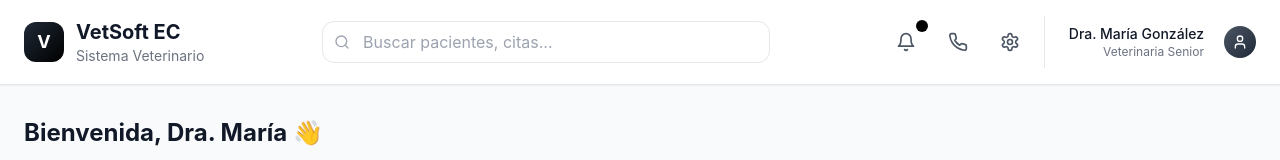
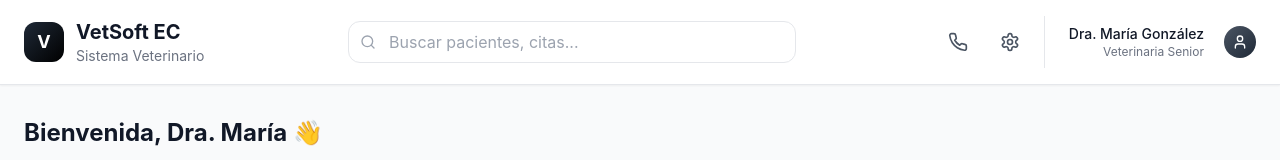
Before and after one commit to potterzoom/canine-care-pro, a React (Vite) app: page / in a window 1280 px wide. Shown: the top 160 px of the page. Built offline with nearby package versions, Linux system fonts and the light colour scheme.

Commit message:
Remove alerts section and button
Removed the "Alerts" tab from `AlertsModal.tsx` to reorganize alerts within each section. Also removed the "Bell" icon button from the header in `Header.tsx`.

```diff
--- a/src/components/Header.tsx
+++ b/src/components/Header.tsx
@@ -1,16 +1,15 @@
 
 import React from 'react';
-import { Bell, User, Search, Settings, Phone, Shield } from 'lucide-react';
+import { User, Search, Settings, Phone } from 'lucide-react';
 
 interface HeaderProps {
-  onAlertsClick?: () => void;
   onConfigClick?: () => void;
   onCallClick?: () => void;
   onUserManagementClick?: () => void;
   onUserProfileClick?: () => void;
 }
 
-const Header = ({ onAlertsClick, onConfigClick, onCallClick, onUserManagementClick, onUserProfileClick }: HeaderProps) => {
+const Header = ({ onConfigClick, onCallClick, onUserManagementClick, onUserProfileClick }: HeaderProps) => {
   return (
     <header className="bg-white shadow-sm border-b border-gray-200 px-6 py-4">
       <div className="flex items-center justify-between max-w-7xl mx-auto">
@@ -39,14 +38,6 @@ const Header = ({ onAlertsClick, onConfigClick, onCallClick, onUserManagementCli
 
         {/* Acciones del usuario */}
         <div className="flex items-center space-x-4">
-          <button
-            onClick={onAlertsClick}
-            className="relative p-2 text-gray-600 hover:text-gray-900 hover:bg-gray-50 rounded-lg transition-colors"
-          >
-            <Bell className="w-5 h-5" />
-            <span className="absolute -top-1 -right-1 w-3 h-3 bg-black rounded-full"></span>
-          </button>
-
           <button
             onClick={onCallClick}
             className="p-2 text-gray-600 hover:text-gray-900 hover:bg-gray-50 rounded-lg transition-colors"
```
